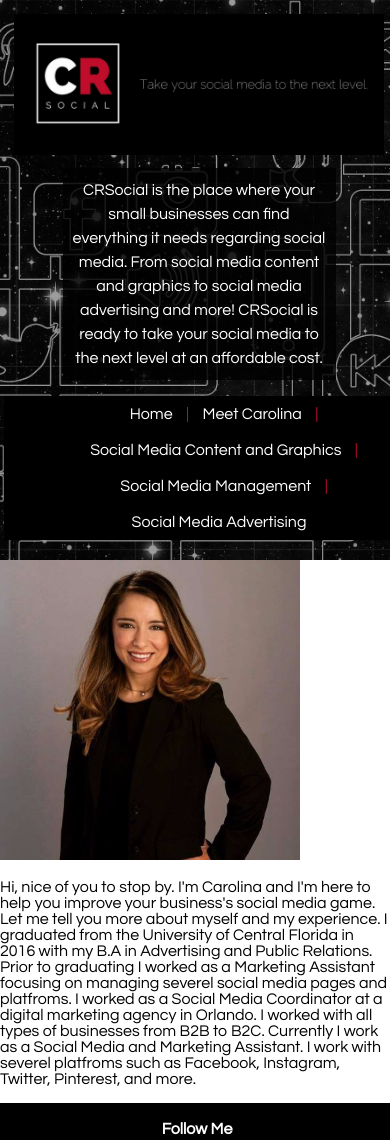
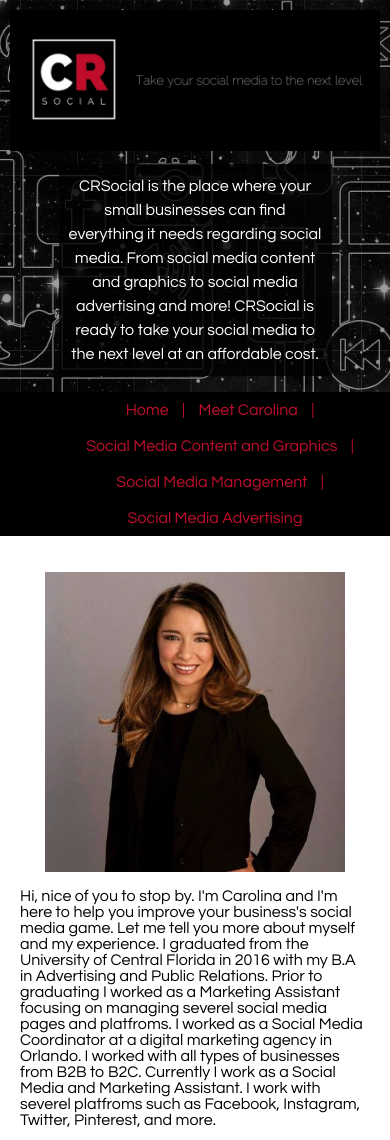
Before and after one commit to CRojas5/assignment, a plain HTML site: page projects/advancedcss/bio.html in a window 390 px wide. Shown: the top 1140 px of the page. Drawn offline with Linux system fonts and the light colour scheme.

Commit message:
Update bio.css

```diff
--- a/projects/advancedcss/bio.css
+++ b/projects/advancedcss/bio.css
@@ -1,23 +1,3 @@
-header {
-    background-color: black;
-    padding: 4px;
-    width: 100%;
-    color:white;
- }
-
-  a {
-    color: white;
- }
-
-nav a:hover {
-  color: #c10e2d;
-}
-
-body {
-  font-family: "Century Gothic", sans-serif;
-  font-size: 100%;
-}
-
 h1 {
   font-family: "Pacifico", cursive;
   color: #c10e2d;
@@ -25,22 +5,27 @@
   font-size: 2rem;
 }
 
-@media (max-width: 768px) {
-    main article {
-        display: block;
-    }
-
-    main section {
-        flex: 0 0 100%;
-    }
-
-footer {
-    background-color:black;
-    color:white;
-    padding:2px;
-    width:100%;
+main {
+  padding: 20px;
+  display: flex;
 }
 
-footer a:hover {
-  color: #c10e2d;
+main img {
+  max-width: 100%;
+  height: auto;
+  align-self: center;
 }
+
+main p {
+  margin-left: 40px;
+}
+
+@media(max-width: 768px) {
+  main {
+    flex-direction: column;
+  }
+
+  main p {
+    margin: 0;
+  }
+}
```
